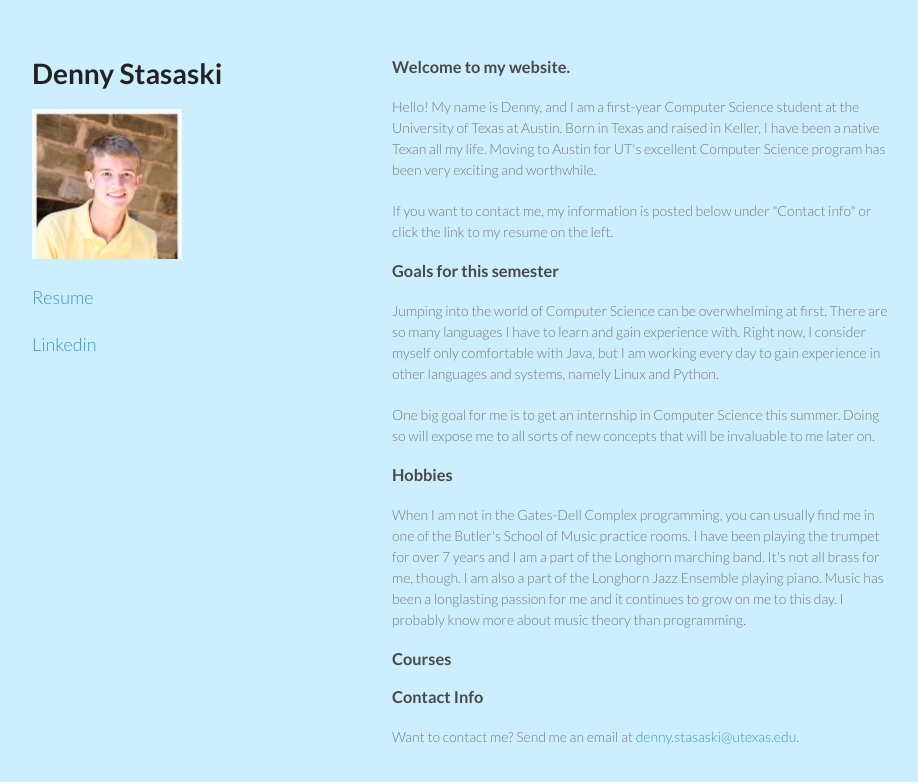
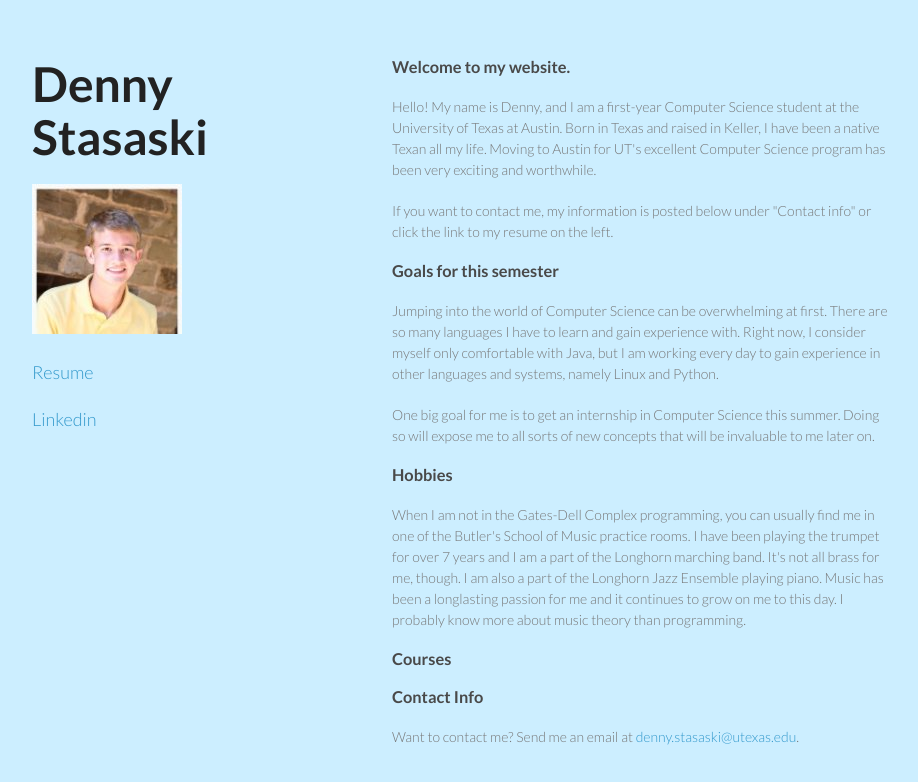
Before and after one commit to dennystasaski/dennystasaski.github.io, a plain HTML site: page index.html in a window 1280 px wide. Shown: the whole page, without its empty margins (178-1096 px from the left). Drawn offline with Linux system fonts and the light colour scheme.

Commit message:
Update index.html

```diff
--- a/index.html
+++ b/index.html
@@ -4,7 +4,7 @@
   <head>
     <meta charset="utf-8">
     <meta http-equiv="X-UA-Compatible" content="chrome=1">
-    <title><font size="7">Denny's Profile</font></title>
+    <title>Denny's Profile</title>
 
     <link rel="stylesheet" href="stylesheets/styles.css">
     <link rel="stylesheet" href="stylesheets/pygment_trac.css">
@@ -13,7 +13,7 @@
   <body>
     <div class="wrapper">
       <header>
-        <h1>Denny Stasaski</h1>
+        <h1><font size="7">Denny Stasaski</font></h1>
         <p></p>
 
         <p class=view"><img src="mememe.jpg"></p>
```
